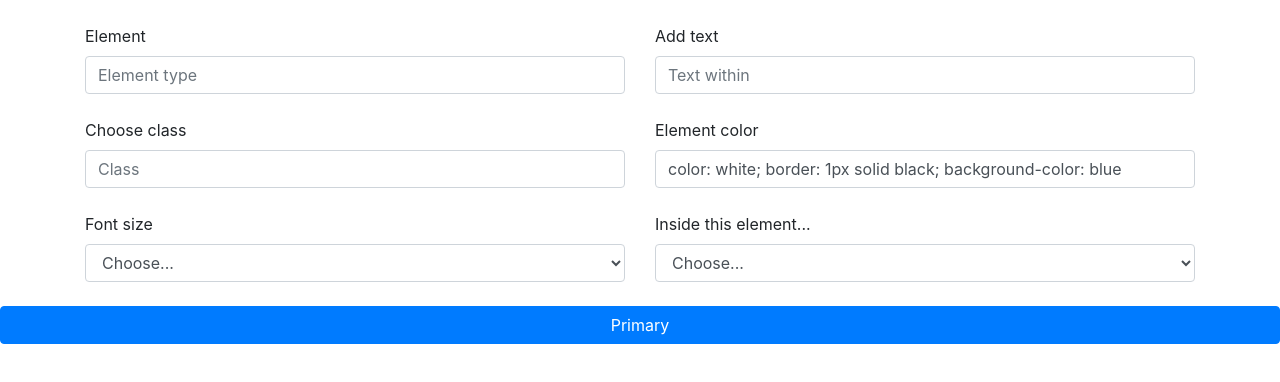
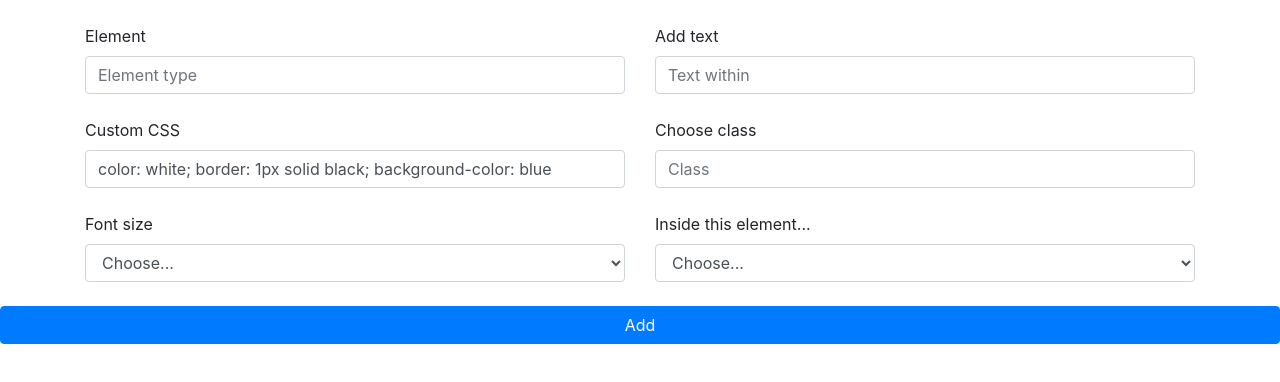
Before and after one commit to burritorepo/js-DOM-manipulation, a plain HTML site: page create-specifictag.html in a window 1280 px wide. Drawn offline with nearby package versions, Linux system fonts and the light colour scheme.

```diff
--- a/create-specifictag.html
+++ b/create-specifictag.html
@@ -1,16 +1,13 @@
 <!DOCTYPE html>
 <html lang="en">
+
 <head>
   <meta charset="UTF-8" />
   <meta name="viewport" content="width=device-width, initial-scale=1.0" />
   <meta http-equiv="X-UA-Compatible" content="ie=edge" />
   <title>Document</title>
-    <link
-      rel="stylesheet"
-      href="https://stackpath.bootstrapcdn.com/bootstrap/4.3.1/css/bootstrap.min.css"
-      integrity="sha384-ggOyR0iXCbMQv3Xipma34MD+dH/1fQ784/j6cY/iJTQUOhcWr7x9JvoRxT2MZw1T"
-      crossorigin="anonymous"
-    />
+  <link rel="stylesheet" href="https://stackpath.bootstrapcdn.com/bootstrap/4.3.1/css/bootstrap.min.css"
+    integrity="sha384-ggOyR0iXCbMQv3Xipma34MD+dH/1fQ784/j6cY/iJTQUOhcWr7x9JvoRxT2MZw1T" crossorigin="anonymous" />
 </head>
 
 <body>
@@ -19,38 +16,22 @@
       <div class="row  mt-4">
         <div class="col">
           <label for="inputState">Element</label>
-            <input
-              type="text"
-              class="js-addelement form-control"
-              placeholder="Element type"
-            />
+          <input type="text" class="js-addelement form-control" placeholder="Element type" />
         </div>
         <div class="col">
           <label for="inputState">Add text</label>
-            <input
-              type="text"
-              class="js-addtext form-control"
-              placeholder="Text within"
-            />
+          <input type="text" class="js-addtext form-control" placeholder="Text within" />
         </div>
       </div>
       <div class="row  mt-4">
         <div class="col">
-            <label for="inputState">Choose class</label>
-            <input
-              type="text"
-              class="js-addclass form-control"
-              placeholder="Class"
-            />
+          <label for="inputState">Custom CSS</label>
+          <input type="text" class="js-addcolor form-control" placeholder="color: blue; border: 1px solid black"
+            value="color: white; border: 1px solid black; background-color: blue" />
         </div>
         <div class="col">
-            <label for="inputState">Element color</label>
-            <input
-              type="text"
-              class="js-addcolor form-control"
-              placeholder="color: blue; border: 1px solid black"
-              value="color: white; border: 1px solid black; background-color: blue"
-            />
+          <label for="inputState">Choose class</label>
+          <input type="text" class="js-addclass form-control" placeholder="Class" />
         </div>
       </div>
       <div class="row  mt-4">
@@ -74,9 +55,10 @@
       </div>
     </div>
     <form class="row justify-content-center">
-        <button type="button" class="mt-4 col js-btn btn btn-primary">Primary</button>
+      <button type="button" class="mt-4 col js-btn btn btn-primary">Add</button>
     </form>
   </form>
   <script src="./main.js"></script>
 </body>
+
 </html>
```
Also changed, not shown: main.js (+14 -0 lines), slider.html (added, +50 -0 lines), assets/img/Third.svg (added), assets/img/first.svg (added), assets/img/second.svg (added). Lines whose indentation alone changed are shown as unchanged.
